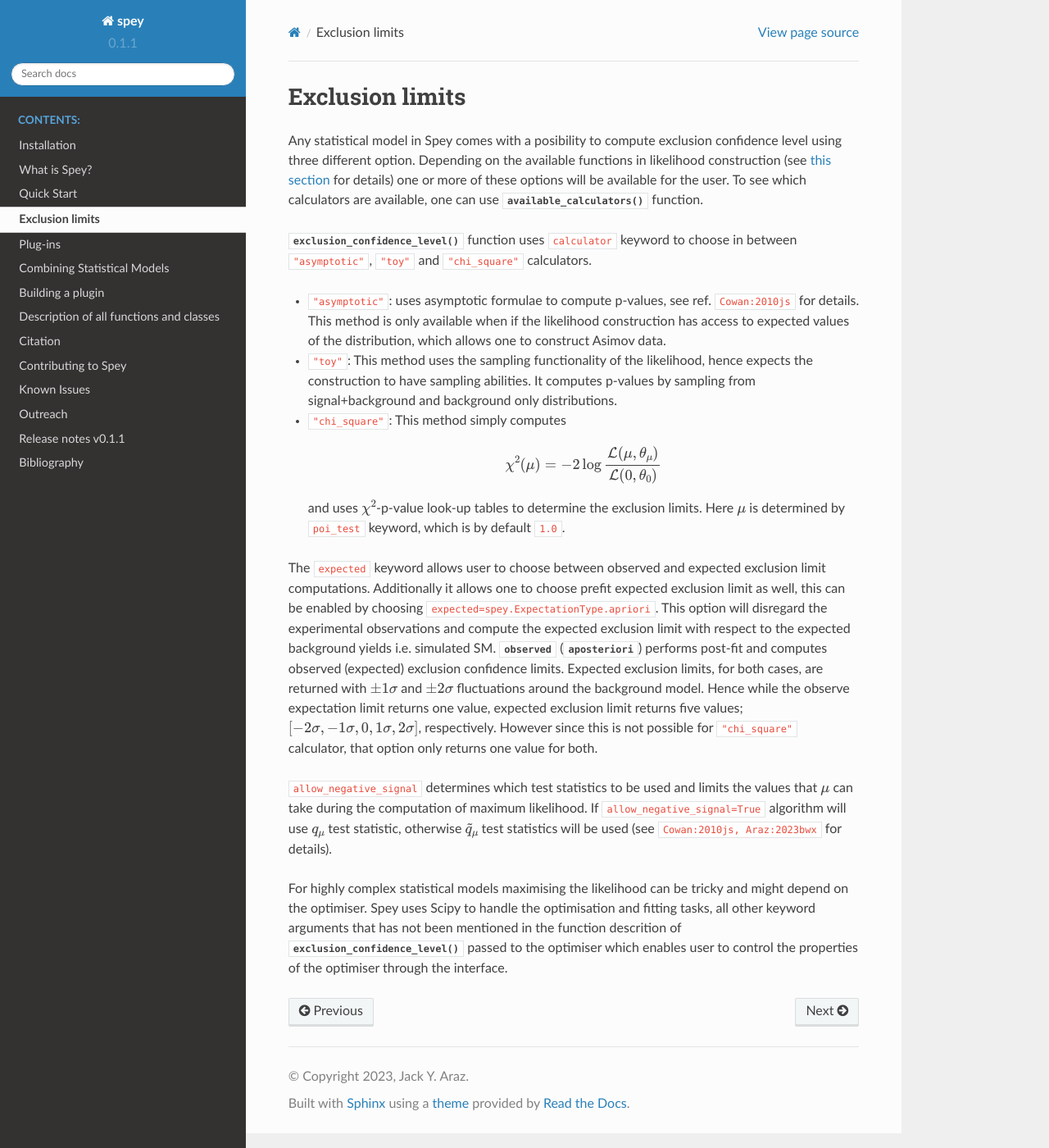
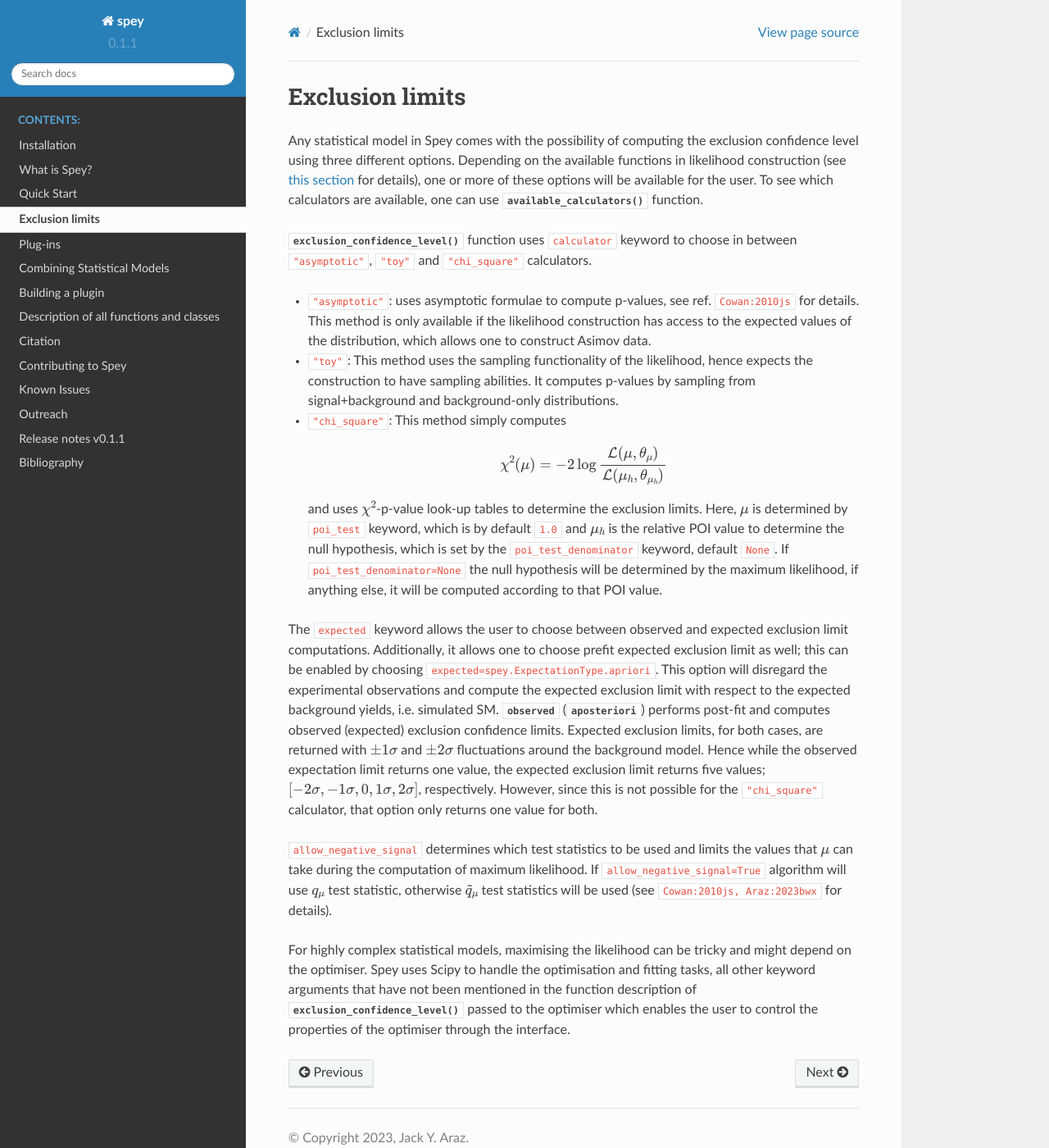
Before and after one commit to SpeysideHEP/spey, a Sphinx documentation site: the page built from docs/exclusion.rst, in a window 1280 px wide and 1400 px high. Shown: the whole window at 82% size. Built offline with Sphinx 7.4.7 and the Read the Docs theme 2.0.0, drawn with Linux system fonts in a browser that asks for light colours; cross-references to code outside the pages are shown as plain code.

Commit message:
fix documentation

```diff
--- a/docs/exclusion.rst
+++ b/docs/exclusion.rst
@@ -1,9 +1,9 @@
 Exclusion limits
 ================
 
-Any statistical model in Spey comes with a posibility to compute exclusion confidence level
-using three different option. Depending on the available functions in likelihood construction
-(see :ref:`this section <sec_new_plugin>` for details) one or more of these options will be
+Any statistical model in Spey comes with the possibility of computing the exclusion confidence level
+using three different options. Depending on the available functions in likelihood construction
+(see :ref:`this section <sec_new_plugin>` for details), one or more of these options will be
 available for the user. To see which calculators are available, one can use
 :func:`~spey.StatisticalModel.available_calculators` function.
 
@@ -11,39 +11,42 @@ available for the user. To see which calculators are available, one can use
 to choose in between ``"asymptotic"``, ``"toy"`` and ``"chi_square"`` calculators.
 
 * ``"asymptotic"``: uses asymptotic formulae to compute p-values, see ref. :cite:`Cowan:2010js`
-  for details. This method is only available when if the likelihood construction has access to
-  expected values of the distribution, which allows one to construct Asimov data.
+  for details. This method is only available if the likelihood construction has access to
+  the expected values of the distribution, which allows one to construct Asimov data.
 * ``"toy"``: This method uses the sampling functionality of the likelihood, hence expects the
   construction to have sampling abilities. It computes p-values by sampling from signal+background
-  and background only distributions.
+  and background-only distributions.
 * ``"chi_square"``: This method simply computes
 
   .. math::
 
-        \chi^2(\mu) = -2 \log\frac{\mathcal{L}(\mu, \theta_\mu)}{\mathcal{L}(0,\theta_0)}
+        \chi^2(\mu) = -2 \log\frac{\mathcal{L}(\mu, \theta_\mu)}{\mathcal{L}(\mu_h,\theta_{\mu_h})}
 
 
-  and uses :math:`\chi^2`-p-value look-up tables to determine the exclusion limits. Here :math:`\mu`
-  is determined by ``poi_test`` keyword, which is by default ``1.0``.
+  and uses :math:`\chi^2`-p-value look-up tables to determine the exclusion limits. Here, :math:`\mu`
+  is determined by ``poi_test`` keyword, which is by default ``1.0`` and :math:`\mu_h` is the relative
+  POI value to determine the null hypothesis, which is set by the ``poi_test_denominator`` keyword,
+  default ``None``. If ``poi_test_denominator=None`` the null hypothesis will be determined by the
+  maximum likelihood, if anything else, it will be computed according to that POI value.
 
-The ``expected`` keyword allows user to choose between observed and expected exclusion limit
-computations. Additionally it allows one to choose prefit expected exclusion limit as well,
+The ``expected`` keyword allows the user to choose between observed and expected exclusion limit
+computations. Additionally, it allows one to choose prefit expected exclusion limit as well;
 this can be enabled by choosing ``expected=spey.ExpectationType.apriori``. This option will
 disregard the experimental observations and compute the expected exclusion limit with respect to
-the expected background yields i.e. simulated SM. :attr:`~spey.ExpectationType.observed`
+the expected background yields, i.e. simulated SM. :attr:`~spey.ExpectationType.observed`
 (:attr:`~spey.ExpectationType.aposteriori`) performs post-fit and computes observed (expected)
 exclusion confidence limits. Expected exclusion limits, for both cases, are returned with
 :math:`\pm1\sigma` and :math:`\pm2\sigma` fluctuations around the background model. Hence while
-the observe expectation limit returns one value, expected exclusion limit returns five values;
-:math:`[-2\sigma, -1\sigma, 0, 1\sigma, 2\sigma]`, respectively. However since this is not possible
-for ``"chi_square"`` calculator, that option only returns one value for both.
+the observed expectation limit returns one value, the expected exclusion limit returns five values;
+:math:`[-2\sigma, -1\sigma, 0, 1\sigma, 2\sigma]`, respectively. However, since this is not possible
+for the ``"chi_square"`` calculator, that option only returns one value for both.
 
 ``allow_negative_signal`` determines which test statistics to be used and limits the values that :math:`\mu`
 can take during the computation of maximum likelihood. If ``allow_negative_signal=True`` algorithm
 will use :math:`q_\mu` test statistic, otherwise :math:`\tilde{q}_\mu` test statistics will be used
 (see :cite:`Cowan:2010js, Araz:2023bwx` for details).
 
-For highly complex statistical models maximising the likelihood can be tricky and might depend on the optimiser.
-Spey uses Scipy to handle the optimisation and fitting tasks, all other keyword arguments that has not been mentioned
-in the function descrition of :func:`~spey.StatisticalModel.exclusion_confidence_level` passed to the optimiser which
-enables user to control the properties of the optimiser through the interface.
+For highly complex statistical models, maximising the likelihood can be tricky and might depend on the optimiser.
+Spey uses Scipy to handle the optimisation and fitting tasks, all other keyword arguments that have not been mentioned
+in the function description of :func:`~spey.StatisticalModel.exclusion_confidence_level` passed to the optimiser which
+enables the user to control the properties of the optimiser through the interface.
```
Also changed, not shown: docs/comb.rst (+26 -26 lines), docs/new_plugin.rst (+32 -32 lines).
